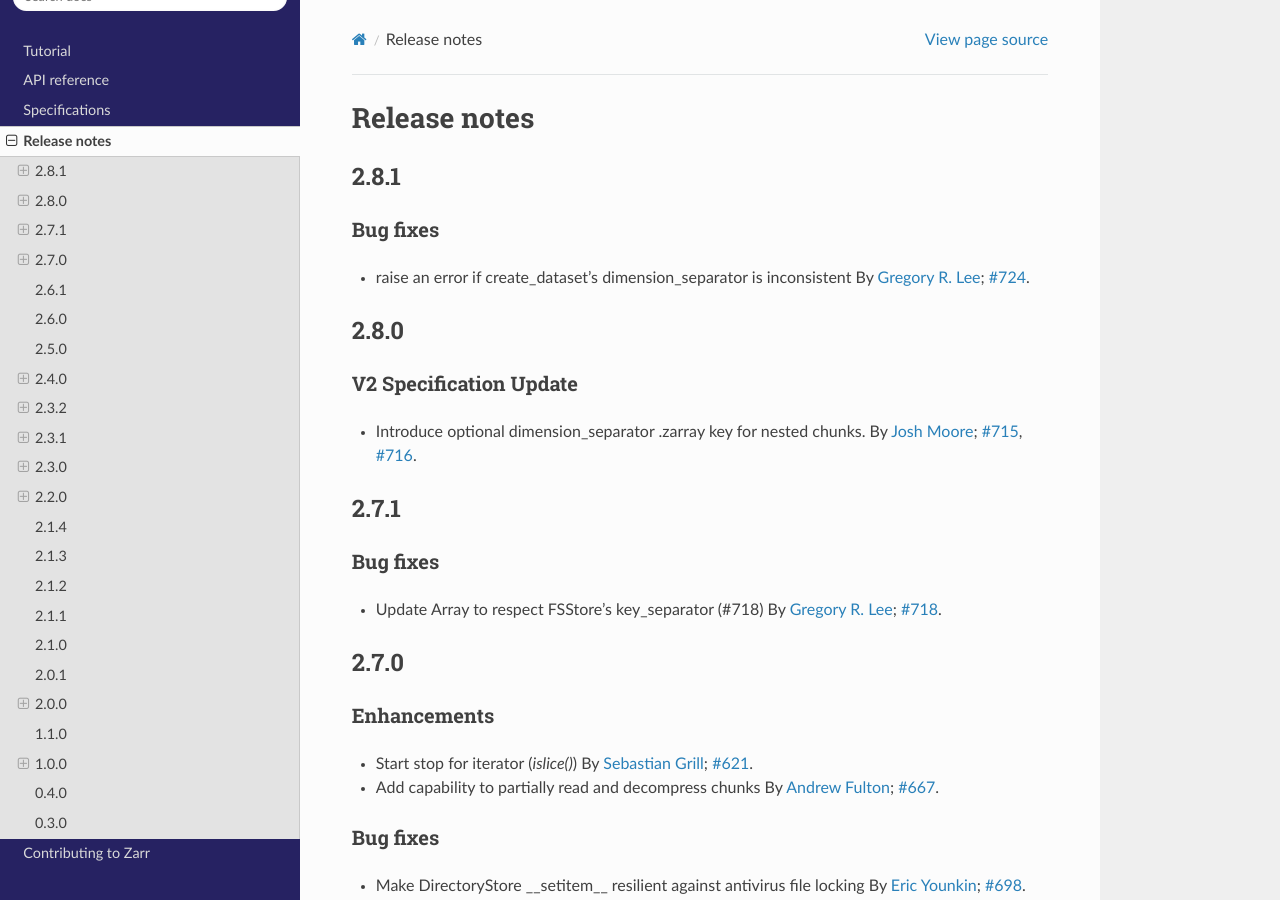
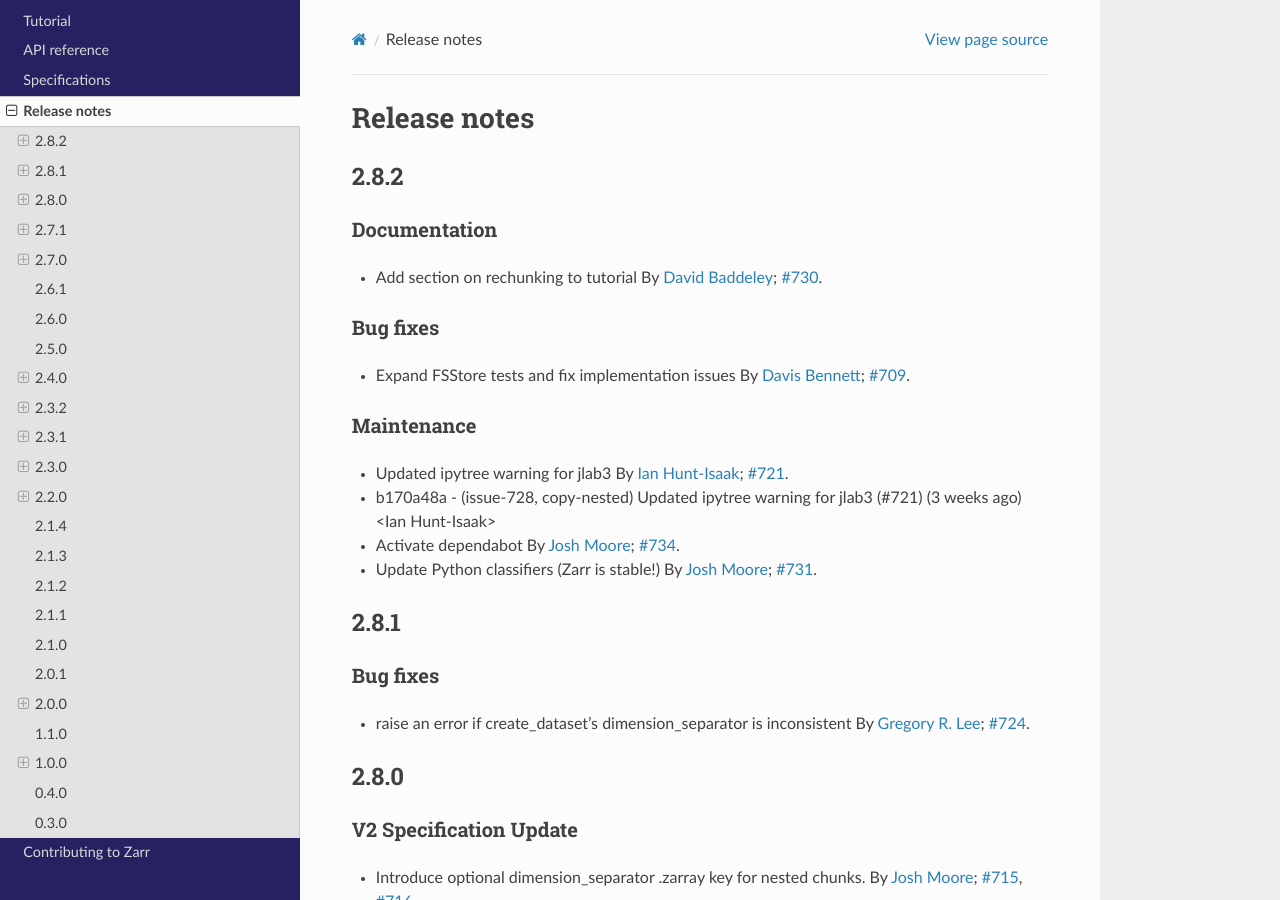
Before and after one commit to enthusiastdev121/zarr-python, a Sphinx documentation site: the page built from docs/release.rst, in a window 1280 px wide and 900 px high. Built offline with Sphinx 7.4.7 and the Read the Docs theme 2.0.0, drawn with Linux system fonts in a browser that asks for light colours; the version number could not be read and is left out.

Commit message:
2.8.2 changelog

```diff
--- a/docs/release.rst
+++ b/docs/release.rst
@@ -1,5 +1,35 @@
 Release notes
 =============
+
+.. _release_2.8.2:
+
+2.8.2
+-----
+
+Documentation
+~~~~~~~~~~~~~
+
+* Add section on rechunking to tutorial
+  By :user:`David Baddeley <David-Baddeley>`; :issue:`730`.
+
+Bug fixes
+~~~~~~~~~
+
+* Expand FSStore tests and fix implementation issues
+  By :user:`Davis Bennett <d-v-b>`; :issue:`709`.
+
+Maintenance
+~~~~~~~~~~~
+
+* Updated ipytree warning for jlab3
+  By :user:`Ian Hunt-Isaak <ianhi>`; :issue:`721`.
+
+* b170a48a - (issue-728, copy-nested) Updated ipytree warning for jlab3 (#721) (3 weeks ago) <Ian Hunt-Isaak>
+* Activate dependabot
+  By :user:`Josh Moore <joshmoore>`; :issue:`734`.
+
+* Update Python classifiers (Zarr is stable!)
+  By :user:`Josh Moore <joshmoore>`; :issue:`731`.
 
 .. _release_2.8.1:
 
```
Also changed, not shown: other parts of docs/release.rst (+0 -3 lines).
